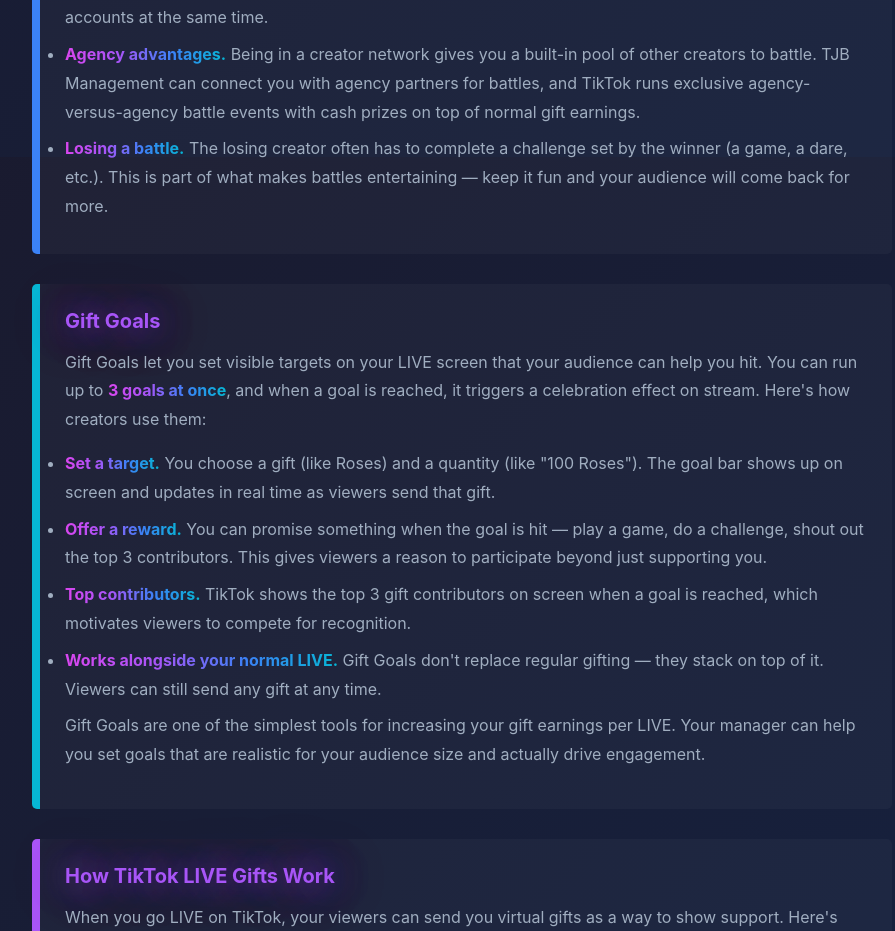
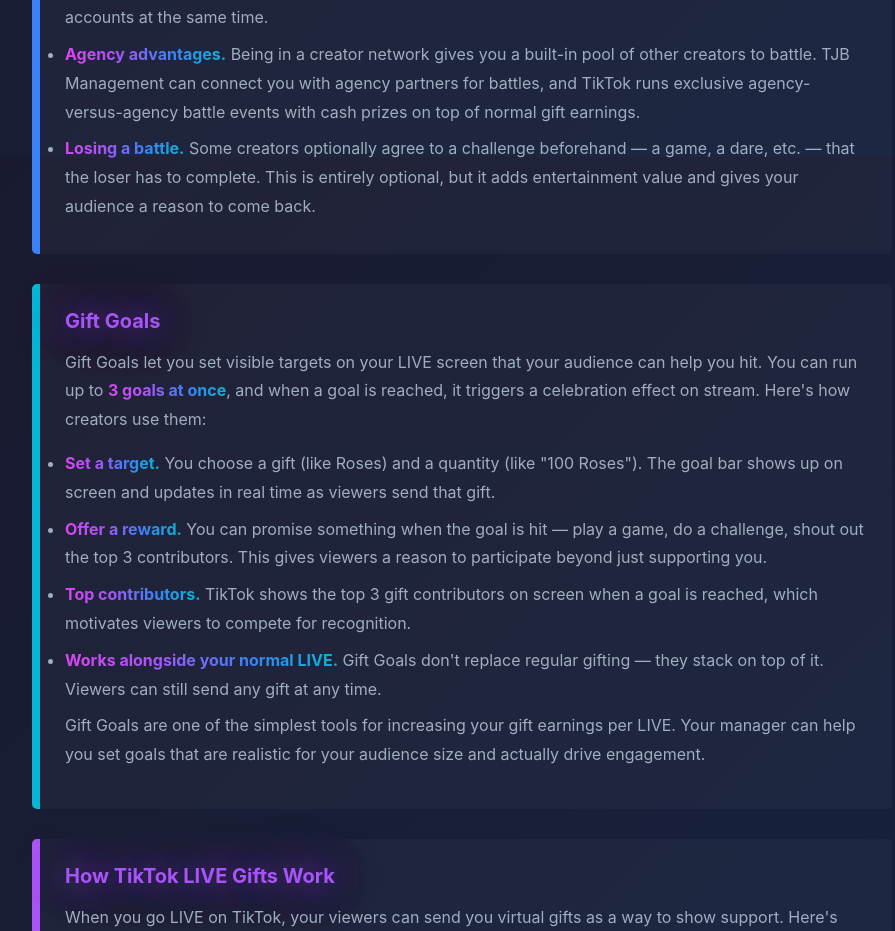
Before and after one commit to iamunrizzable/Website, a Next.js app: page /agency in a window 1280 px wide. Shown: the part 1443-2374 px from the top of the page, without its empty margins (178-1073 px from the left). Built offline with nearby package versions, Linux system fonts and the light colour scheme.

Commit message:
Fix battle challenge description — it is optional not standard
https://claude.ai/code/session_01AMCDCAPq8diabGEo6bckVs

```diff
--- a/app/agency/page.js
+++ b/app/agency/page.js
@@ -140,7 +140,7 @@ export default function AgencyPage() {
             <li><strong>How it works.</strong> First, send a co-host request to another creator while you're both live. Once they accept and you're in a co-host together, you can then send a battle request. If they accept, the battle starts — viewers pick a side by sending gifts, and a <span className="highlight">5-minute</span> timer counts down. Whoever has more gifts at the end wins.</li>
             <li><strong>Why it works.</strong> Battles drive massive viewer engagement. The competitive format makes viewers send more gifts than they normally would, and it pulls both creators' audiences into one stream — growing both accounts at the same time.</li>
             <li><strong>Agency advantages.</strong> Being in a creator network gives you a built-in pool of other creators to battle. TJB Management can connect you with agency partners for battles, and TikTok runs exclusive agency-versus-agency battle events with cash prizes on top of normal gift earnings.</li>
-            <li><strong>Losing a battle.</strong> The losing creator often has to complete a challenge set by the winner (a game, a dare, etc.). This is part of what makes battles entertaining — keep it fun and your audience will come back for more.</li>
+            <li><strong>Losing a battle.</strong> Some creators optionally agree to a challenge beforehand — a game, a dare, etc. — that the loser has to complete. This is entirely optional, but it adds entertainment value and gives your audience a reason to come back.</li>
           </ul>
         </div>
 
```
